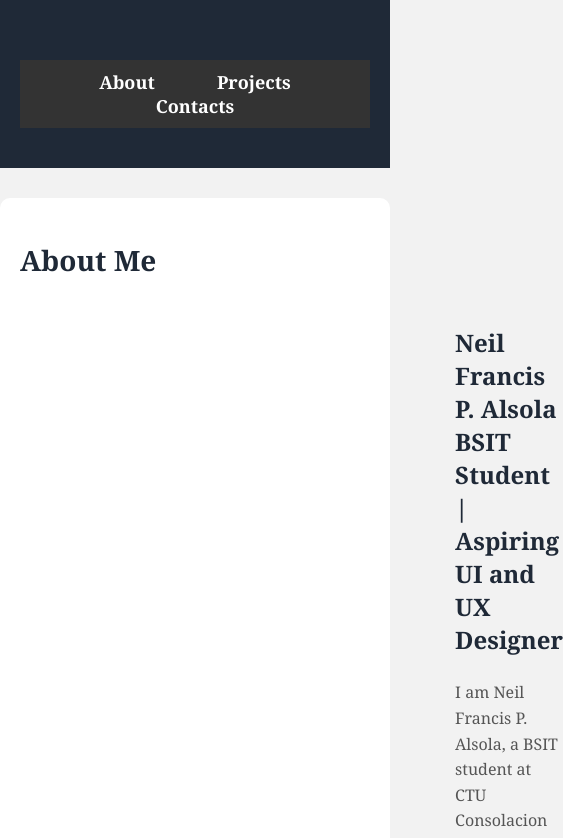
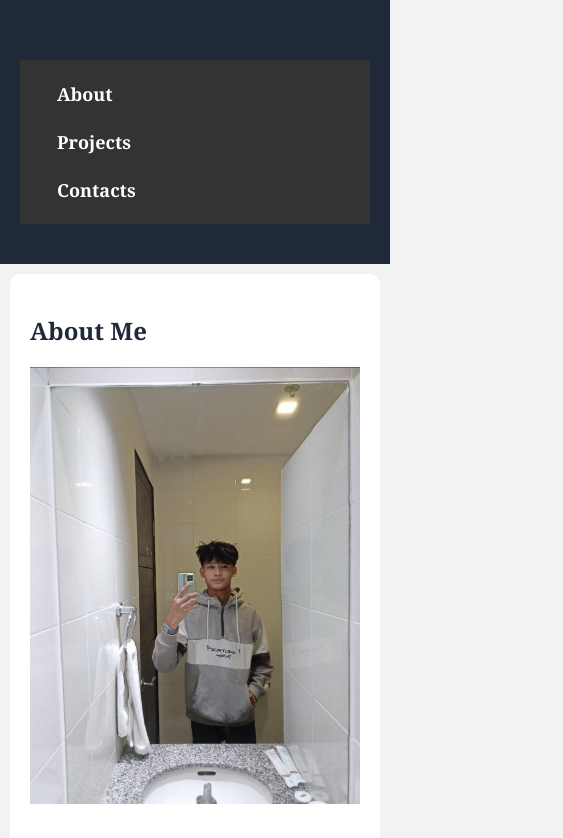
Before and after one commit to NeilAlsola/neilalsola.github.io, a plain HTML site: page index.html in a window 390 px wide. Shown: the top 838 px of the page, 563 px wide, since content can reach past the window. Drawn offline with Linux system fonts and the light colour scheme.

Commit message:
Update index.html

```diff
--- a/index.html
+++ b/index.html
@@ -58,6 +58,19 @@
                 header nav a:hover {
                     background-color: #575757;
                 }
+
+        /* Mobile navigation styling */
+        @media screen and (max-width: 768px) {
+            header nav {
+                text-align: left;
+            }
+
+            header nav a {
+                display: block;
+                padding: 12px;
+                text-align: left;
+            }
+        }
     </style>
 </head>
 <body>
@@ -154,3 +167,154 @@
 
 </body>
 </html>
+
+<style>
+    body {
+        font-family: 'Merriweather', 'Georgia', 'Times New Roman', serif; /* Formal font style for the entire page */
+        background-color: #f2f2f2;
+        margin: 0;
+        padding: 0;
+    }
+
+    header {
+        background-color: #1f2937;
+        color: white;
+        text-align: center;
+        padding: 40px 20px;
+    }
+
+    section {
+        background: white;
+        margin: 20px;
+        padding: 20px;
+        border-radius: 10px;
+    }
+
+    h2, h3, h4 {
+        color: #1f2937;
+    }
+
+    h2 {
+        font-size: 28px;
+    }
+
+    h3 {
+        font-size: 24px;
+    }
+
+    h4 {
+        font-size: 20px; /* Adjusted font size for consistency */
+        font-weight: bold;
+        margin-top: 20px;
+    }
+
+    ul {
+        padding-left: 20px;
+    }
+
+    nav {
+        margin-top: 20px;
+    }
+
+        nav a {
+            color: white;
+            margin: 0 15px;
+            text-decoration: none;
+            font-weight: bold;
+        }
+
+        nav a:hover {
+            text-decoration: underline;
+        }
+
+    section {
+        max-width: 900px;
+        margin: 30px auto;
+    }
+
+    footer {
+        text-align: center;
+        padding: 20px;
+        background-color: #1f2937;
+        color: white;
+        margin-top: 40px;
+    }
+
+    /* About Section Styles */
+    .about-content {
+        display: flex;
+        align-items: center;
+        justify-content: flex-start;
+        gap: 20px;
+    }
+
+    .about-image {
+        width: 100%;
+        max-width: 550px; /* Keeps the image from growing larger than its container */
+        height: auto; /* Maintain aspect ratio */
+    }
+
+    .about-text {
+        max-width: 600px;
+    }
+
+    .name-title {
+        font-weight: bold;
+        font-size: 24px;
+        color: #1f2937;
+    }
+
+    .short-description {
+        font-size: 16px;
+        color: #555;
+        line-height: 1.6; /* Adjust line height for better readability */
+        font-weight: normal; /* Normal weight for a more formal look */
+    }
+
+    .project h3 {
+        font-size: 24px; /* Ensure "Project" headings match */
+        margin-bottom: 10px; /* Add space between title and links */
+    }
+
+    /* Mobile responsiveness */
+    @media screen and (max-width: 768px) {
+        section {
+            max-width: 100%;
+            margin: 10px;
+        }
+
+        h2 {
+            font-size: 24px;
+        }
+
+        h3 {
+            font-size: 20px;
+        }
+
+        h4 {
+            font-size: 16px;
+        }
+
+        nav a {
+            display: block;
+            padding: 12px;
+            text-align: left;
+        }
+
+        .about-content {
+            flex-direction: column;
+            text-align: center;
+        }
+
+        .about-image {
+            width: 100%;
+            max-width: 500px;
+            height: auto;
+        }
+
+        footer {
+            padding: 10px;
+            font-size: 14px;
+        }
+    }
+</style>
```
